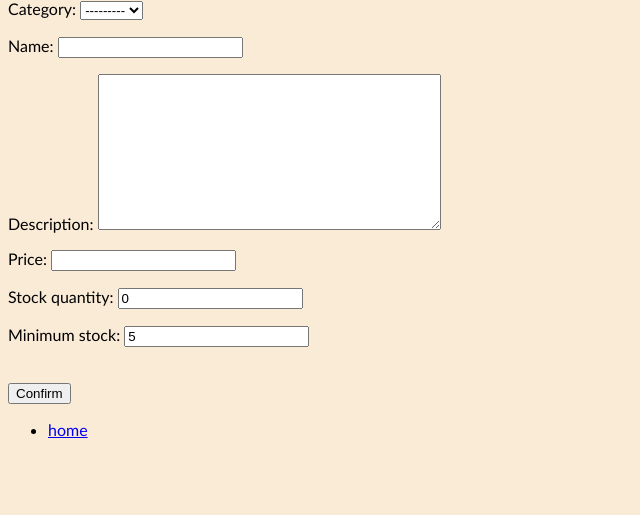
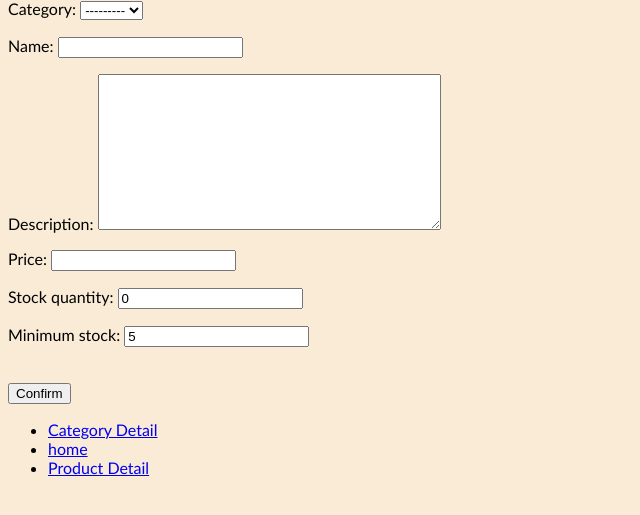
Before and after one commit to Albion-Nikqi/Inventory-System, a Django app: page /create_product/3/ in a window 1280 px wide. Shown: the part 101-616 px from the top of the page, without its empty margins (0-640 px from the left). Run offline with Django 5.2, Linux system fonts and the light colour scheme; data comes from the database, SQL or seed files in the repository; both versions use the stored data as it was after the commit.

Commit message:
Initial commit - Inventory Management System

```diff
--- a/stock/views.py
+++ b/stock/views.py
@@ -1,5 +1,5 @@
 from django.shortcuts import render, redirect, get_object_or_404
-from .models import Category, Product, StockMovement
+from .models import Category, Product
 from .forms import CategoryForm, ProductForm, StockMovementForm
 from django.db.models import Q, ProtectedError
 from django.core.paginator import Paginator
--- a/templates/add_stock_movement.html
+++ b/templates/add_stock_movement.html
@@ -11,7 +11,11 @@
         {{ form.as_p }}
         <button type="submit">Regjistro Levizjen</button>
     </form>
-        <a href="{% url 'product_detail'  product.id %}">Kthehu tek Produkti</a>
+
+    <ul>
+        <li><a href="{% url 'product_detail'  product.id %}">Product Detail</a></li>
+        <li><a href="{% url 'category_detail' product.category.id %}">Category Detail</a></li>
+    </ul>
 </div>
 
 
--- a/templates/category_detail.html
+++ b/templates/category_detail.html
@@ -28,6 +28,8 @@
                     <li><a href="{% url 'delete_product' product.id %}">Delete Product</a></li>
                     <li><a href="{% url 'home' %}">Home</a></li>
                 </ul>
+
+                <br><br>
             {% endfor %}
         </ul>
         {% else %}
--- a/templates/create_product.html
+++ b/templates/create_product.html
@@ -10,6 +10,11 @@
 </form>
 
     <ul>
-        <li><a href="{% url 'category_detail' category.id %}">home</a></li>
+        <li><a href="{% url 'category_detail' category.id %}">Category Detail</a></li>
+        <li><a href="{% url 'home' %}">home</a></li>
+        {% for product in category.product_set.all %}
+        <li><a href="{% url 'product_detail' product.id %}">Product Detail</a></li>
+        {% endfor %}
     </ul>
+
 {% endblock content %}
--- a/templates/delete_product.html
+++ b/templates/delete_product.html
@@ -12,6 +12,7 @@
 
     <ul>
         <li><a href="{% url 'category_detail' category_id %}">home</a></li>
+        <li><a href="{% url 'product_detail' product.id %}">Product Detail</a></li>
     </ul>
 
 {% endblock content %}
--- a/templates/product_detail.html
+++ b/templates/product_detail.html
@@ -8,7 +8,6 @@
 
         <ul>
             <li><strong>Përshkrimi:</strong> {{ product.description|default:"S'ka përshkrim" }}</li>
-            <li>Description: {{ product.description }}</li>
             <li>Price: {{ product.price }}</li>
             <li>Stock: {{ product.stock_quantity }}</li>
             <li>Min Stok: {{ product.minimum_stock}}</li>
@@ -58,6 +57,7 @@
         <br>
 
         <a href="{% url 'product_list' %}">Kthehu te Lista e Produkteve</a> |
-        <a href="{% url 'home' %}">Home</a>
+        <a href="{% url 'home' %}">Home</a> |
+        <a href="{% url 'category_detail' product.category.id %}">Category Detail</a>
 
 {% endblock content %}
```
Also changed, not shown: templates/product_list.html (+7 -0 lines), db.sqlite3.
